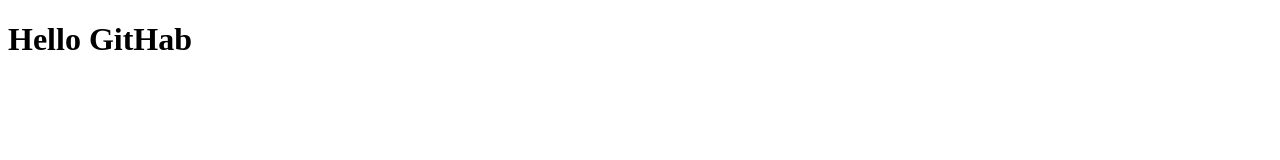
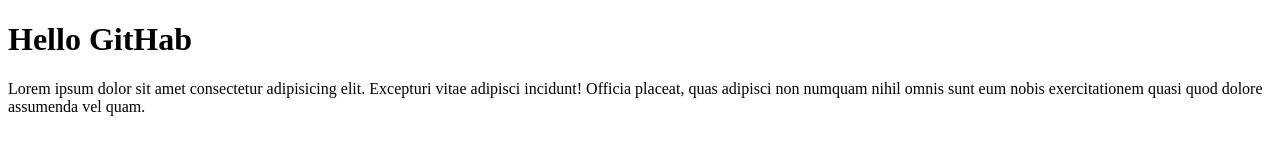
Before and after one commit to odinaM/RGR, a plain HTML site: page index.html in a window 1280 px wide. Drawn offline with Linux system fonts and the light colour scheme.

Commit message:
add p lorem

```diff
--- a/index.html
+++ b/index.html
@@ -7,5 +7,6 @@
 </head>
 <body>
     <h1>Hello GitHab</h1>
+    <p>Lorem ipsum dolor sit amet consectetur adipisicing elit. Excepturi vitae adipisci incidunt! Officia placeat, quas adipisci non numquam nihil omnis sunt eum nobis exercitationem quasi quod dolore assumenda vel quam.</p>
 </body>
 </html>
```
